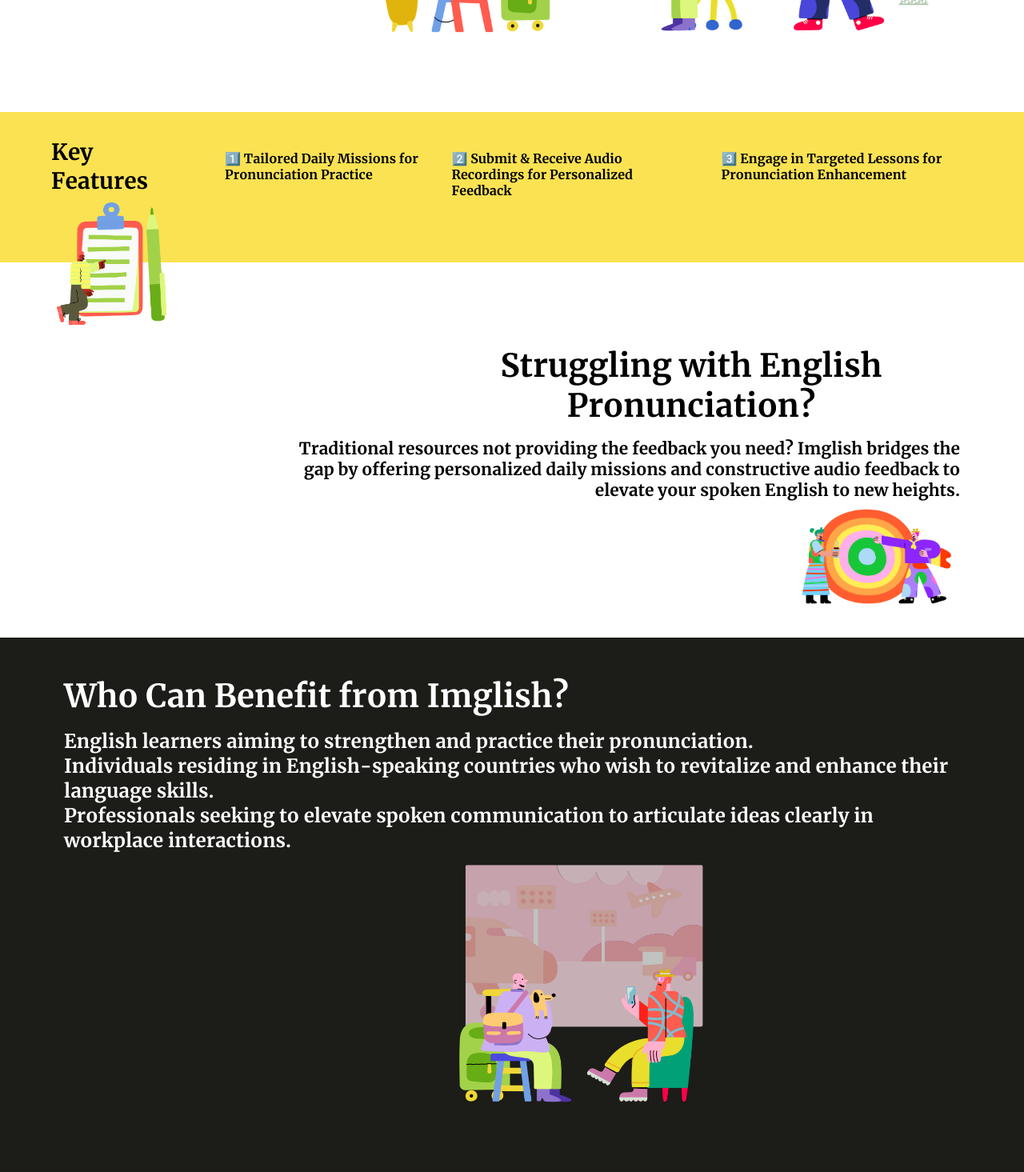
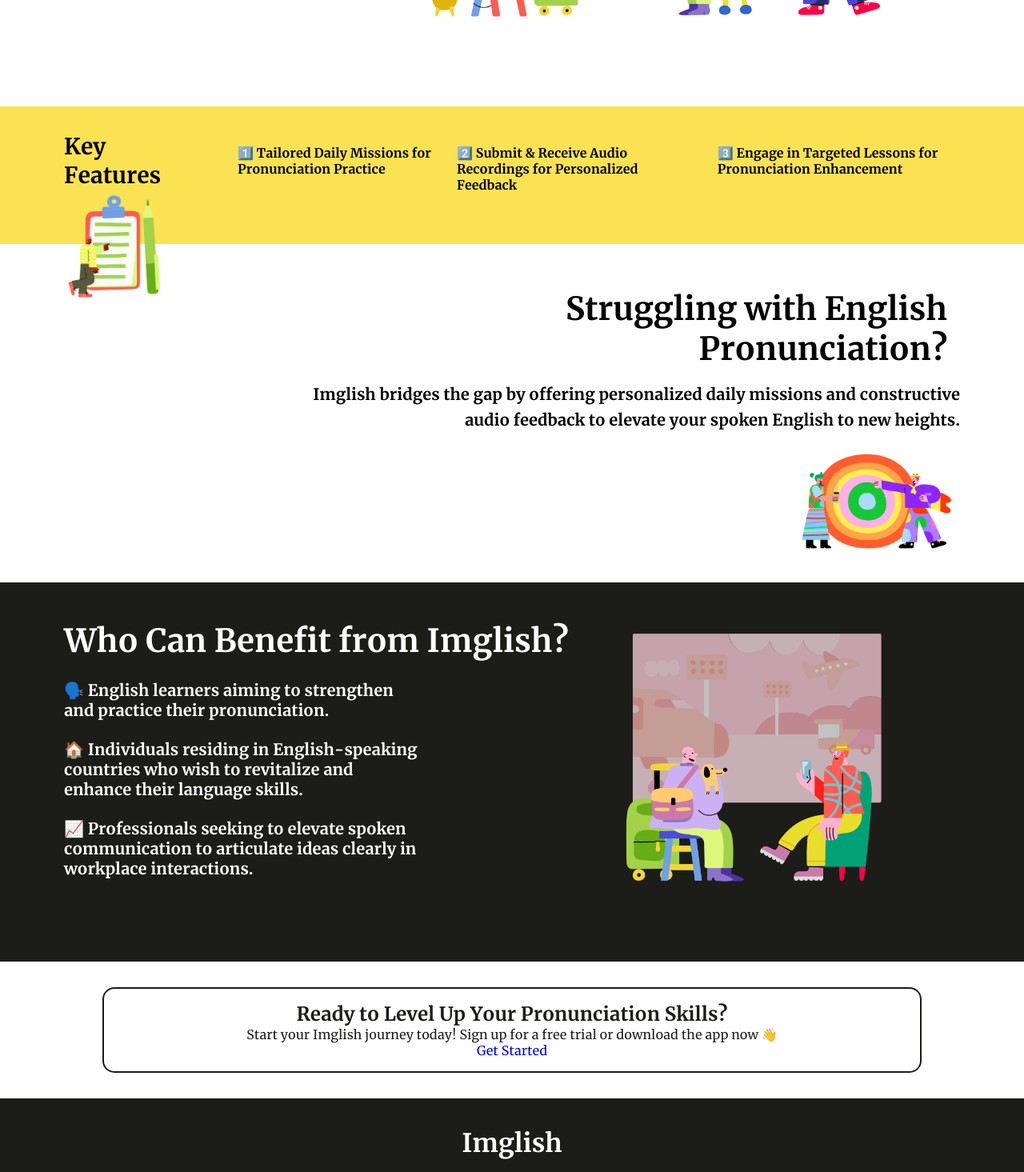
Before and after one commit to imssbb/imglish-client, a React (Create React App) app: page / in a window 1280 px wide. Shown: the part 480-1945 px from the top of the page at 80% size. Built offline with nearby package versions, Linux system fonts and the light colour scheme; the HTML template or start-up script is replaced by a standard one.

Commit message:
add styling to home page

```diff
--- a/src/pages/Home/Home.jsx
+++ b/src/pages/Home/Home.jsx
@@ -60,8 +60,7 @@
           Struggling with English Pronunciation?
         </h1>
         <h2 className="herostruggle__description">
-          Traditional resources not providing the feedback you need? Imglish
-          bridges the gap by offering personalized daily missions and
+          Imglish bridges the gap by offering personalized daily missions and
           constructive audio feedback to elevate your spoken English to new
           heights.
         </h2>
@@ -73,24 +72,19 @@
       </section>
 
       <section className="targetuser">
-        {/* <img
-          className="targetuser__image"
-          src={missionImage5}
-          alt="English Learners"
-        /> */}
         <h2 className="targetuser__title">Who Can Benefit from Imglish?</h2>
         <ul className="targetuser__list">
           <li className="targetuser__item">
-            English learners aiming to strengthen and practice their
+            🗣️ English learners aiming to strengthen and practice their
             pronunciation.
           </li>
           <li className="targetuser__item">
-            Individuals residing in English-speaking countries who wish to
+            🏠 Individuals residing in English-speaking countries who wish to
             revitalize and enhance their language skills.
           </li>
           <li className="targetuser__item">
-            Professionals seeking to elevate spoken communication to articulate
-            ideas clearly in workplace interactions.
+            📈 Professionals seeking to elevate spoken communication to
+            articulate ideas clearly in workplace interactions.
           </li>
           <img
             className="targetuser__image2"
@@ -98,12 +92,6 @@
             alt="English Learners"
           />
         </ul>
-
-        {/* <img
-          className="herostruggle__image"
-          src={missionImage4}
-          alt="English Learners"
-        /> */}
       </section>
 
       <section className="cta">
--- a/src/pages/Home/Home.scss
+++ b/src/pages/Home/Home.scss
@@ -9,10 +9,10 @@
   margin: 4rem;
 
   @include tablet {
-    // margin: 5rem 12rem;
+    margin: 5rem 5rem;
     flex-direction: row;
+    justify-content: center;
   }
-
   &__title {
     font-size: 3rem;
     max-width: 40rem;
@@ -39,6 +39,9 @@
     @include tablet {
       display: block;
     }
+    @include desktop {
+      width: 65%;
+    }
   }
 }
 
@@ -47,8 +50,13 @@
   background-color: #fae252;
   text-align: start;
   display: flex;
+
+  @include tablet {
+    padding: 2rem 5rem;
+  }
+
   @include desktop {
-    padding-bottom: 4rem;
+    padding-bottom: 3rem;
   }
 
   &__title {
@@ -64,7 +72,6 @@
     font-size: 0.9rem;
     font-weight: 700;
     margin: auto;
-    // font-family: roboto;
     @include desktop {
       font-size: 1rem;
     }
@@ -79,35 +86,47 @@
   }
 
   &__image1 {
-    width: 12%;
+    width: 20%;
     position: absolute;
+    @include tablet {
+      width: 15%;
+    }
+    @include desktop {
+      width: 10%;
+    }
   }
 }
 
 .herostruggle {
-  margin: 5rem 5rem 2rem;
-  // padding: 0 5rem;
+  margin: 2rem 5rem;
   display: flex;
   flex-direction: column;
   align-items: flex-end;
-  // background-color: #1c1c19;
-  // color: white;
+
   padding-top: 3.5rem;
   &__title {
     font-size: 2.5rem;
     max-width: 40rem;
-    text-align: flex-end;
+    text-align: end;
     margin: -2rem 1rem 1rem;
   }
 
   &__description {
     text-align: end;
-    font-size: 1.3rem;
+    font-size: 1.25rem;
     max-width: 65vw;
+    line-height: 2rem;
   }
 
   &__image {
-    width: 20%;
+    width: 40%;
+    margin-top: 1rem;
+    @include tablet {
+      width: 30%;
+    }
+    @include desktop {
+      width: 20%;
+    }
   }
 }
 
@@ -116,10 +135,10 @@
   text-align: start;
   background-color: #1c1c19;
   color: white;
+  padding: 3rem 5rem 5rem;
 
-  // margin: 12rem 5rem 5rem;
-
-  padding: 3rem 5rem 5rem;
+  @include desktop {
+  }
   &__image {
     width: 50%;
     position: absolute;
@@ -133,19 +152,42 @@
   }
 
   &__item {
-    font-size: 1.5rem;
+    font-size: 1.25rem;
     font-weight: 700;
+    margin: 1.5rem 0;
+    width: 50%;
+    position: relative;
+    @include desktop {
+      width: 40%;
+    }
   }
 
   &__image2 {
-    width: 30%;
-    margin-left: 30rem;
+    position: absolute;
+    max-width: 22rem;
+    margin-left: 15rem;
+    top: 7rem;
+    right: 0;
+    display: none;
+    @include tablet {
+      display: block;
+    }
+    @include desktop {
+      width: 60%;
+      right: 10rem;
+      top: 3rem;
+    }
   }
 }
 
 .cta {
-  margin: 2rem;
+  margin: 2rem auto;
   padding: 1rem;
   background-color: #1c1c19;
-  color: white;
+  background-color: white;
+  color: #1c1c19;
+  // color: white;
+  border: 2px solid #1c1c19;
+  border-radius: 15px;
+  width: 80%;
 }
```
